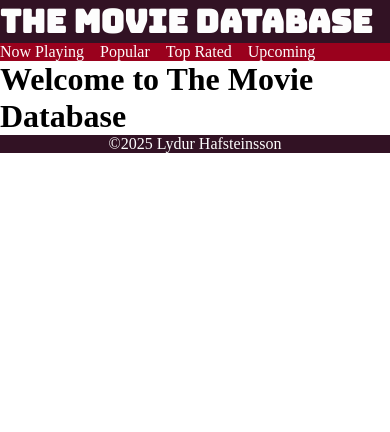
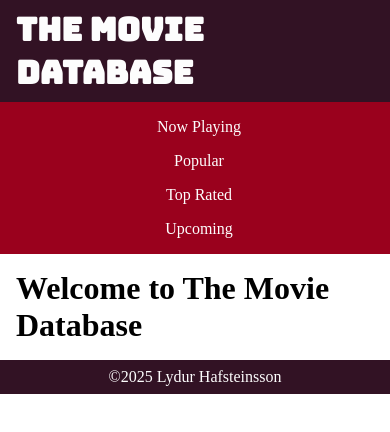
Before and after one commit to lydurh/wbf25_ux_api_consumptions, a plain HTML site: page index.html in a window 390 px wide. Drawn offline with Linux system fonts and the light colour scheme.

Commit message:
finsihed styling nav and footer and added responsivness to nav

```diff
--- a/css/styles.css
+++ b/css/styles.css
@@ -4,6 +4,10 @@
   padding: 0;
   margin: 0;
   box-sizing: border-box;
+}
+
+header, footer, nav {
+  padding: 0.5rem 1rem;
 }
 
 header {
@@ -15,16 +19,19 @@ header {
 
 }
 
+
 nav {
+
+
   background-color: var(--colorAccent1);
 
   ul {
-    display: flex;
-    flex-direction: row;
-    gap: 1rem;
+    text-align: center;
 
     li {
+      padding: 0.5rem 0 0.5rem 0.5rem;
       list-style: none;
+
 
       a {
         text-decoration: none;
@@ -35,10 +42,21 @@ nav {
       }
       }
     }
+
+    @media (min-width: 600px) {
+      text-align: left !important;
+
+      li {
+        display: inline;
+      }
+    }
   }
 
 }
 
+main {
+  margin: 1rem;
+}
 
 footer {
   background-color: var(--colorAccent2);
```
